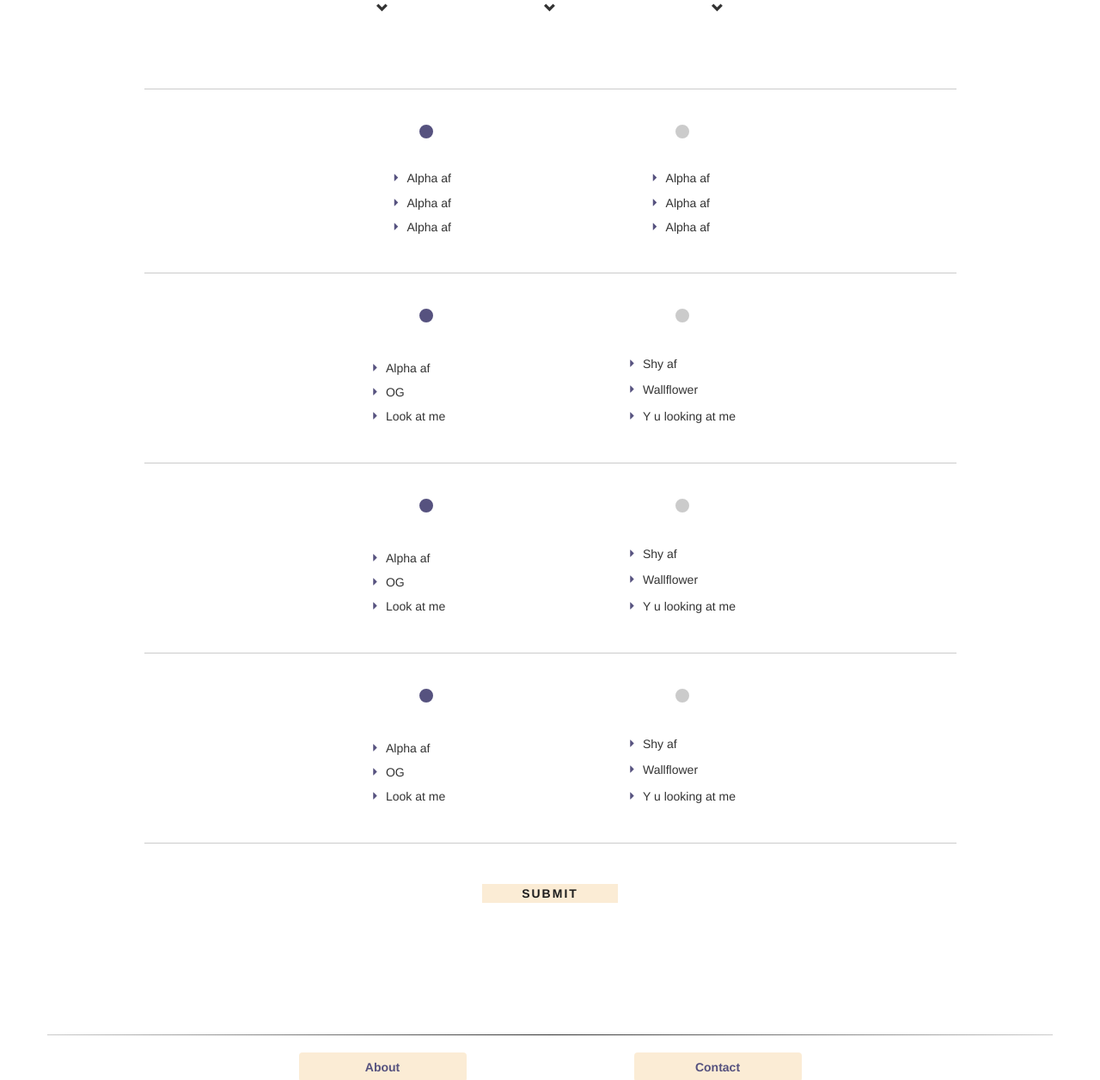
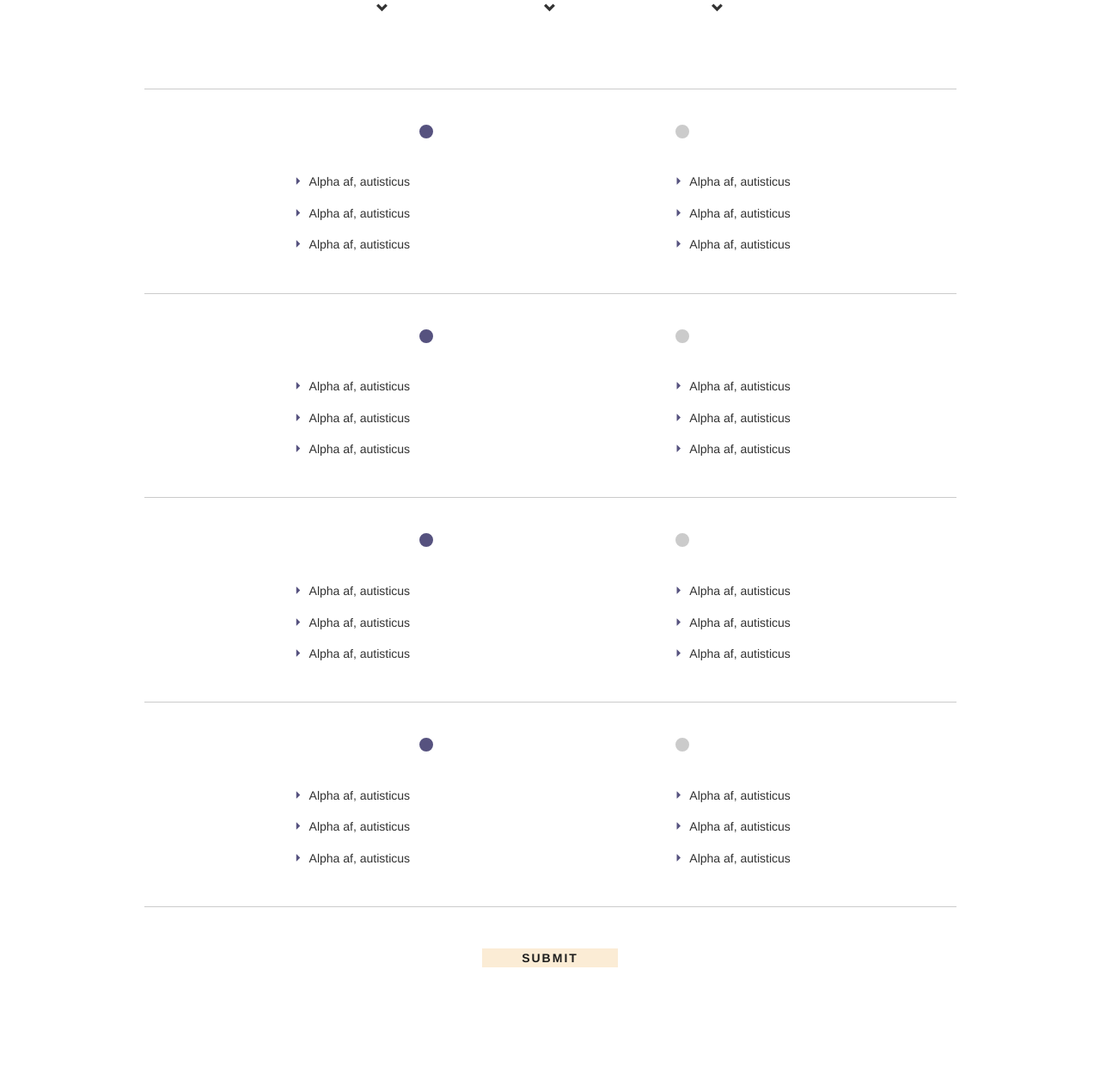
Before and after one commit to JurajMarkesic2/ReccSite, a Django app: page / in a window 1280 px wide, after a click on "TAKE THE TEST". Shown: the part 351-1607 px from the top of the page at 86% size. Run offline with Django 3.2, Linux system fonts and the light colour scheme; some libraries are stand-ins or nearby versions.

Commit message:
comp fix

```diff
--- a/mysite/general/static/general/css/custom.css
+++ b/mysite/general/static/general/css/custom.css
@@ -139,7 +139,7 @@
 
 .leftDesc {
 	position: relative;
-	left: 0%;
+	left: 6%;
 }
 
 .rightDesc {
@@ -187,6 +187,7 @@
 		display: inline-block;
 		position: relative;
 		right: 10%;
+
 	}
 
 	.itemDesc {
@@ -197,17 +198,18 @@
 		display: block;
 		position: relative;
 		right: 15%;
-        font-size: 13px;
+        font-size: 10px;
+
 	}
 
 	.leftDesc {
 		position: relative;
-		left: -10%;
+		left: -5%;
 	}
 
 	.rightDesc {
 		position: relative;
-		left: 5%;
+		left: -5%;
 	}
 }
 
--- a/mysite/general/templates/general/home.html
+++ b/mysite/general/templates/general/home.html
@@ -50,15 +50,15 @@
 
 					<div class="descs">
 						<ul class="traitDesc leftDesc">
-							<li class="itemDesc">Alpha af</li>
-							<li class="itemDesc">Alpha af</li>
-							<li class="itemDesc">Alpha af</li>
+							<li class="itemDesc">Alpha af, autisticus</li>
+							<li class="itemDesc">Alpha af, autisticus</li>
+							<li class="itemDesc">Alpha af, autisticus</li>
 						</ul>
 
 						<ul class="traitDesc rightDesc">
-							<li class="itemDesc">Alpha af</li>
-							<li class="itemDesc">Alpha af</li>
-							<li class="itemDesc">Alpha af</li>
+							<li class="itemDesc">Alpha af, autisticus</li>
+							<li class="itemDesc">Alpha af, autisticus</li>
+							<li class="itemDesc">Alpha af, autisticus</li>
 						</ul>
 					</div>
 
@@ -70,15 +70,15 @@
 
 					<div class="descs">
 						<ul class="traitDesc leftDesc">
-							<li class="itemDesc">Alpha af</li>
-							<li class="itemDesc">OG</li>
-							<li class="itemDesc">Look at me</li>
+							<li class="itemDesc">Alpha af, autisticus</li>
+							<li class="itemDesc">Alpha af, autisticus</li>
+							<li class="itemDesc">Alpha af, autisticus</li>
 						</ul>
 
 						<ul class="traitDesc rightDesc">
-							<li class="itemDesc">Shy af</li>
-							<li class="itemDesc">Wallflower</li>
-							<li class="itemDesc">Y u looking at me</li>
+							<li class="itemDesc">Alpha af, autisticus</li>
+							<li class="itemDesc">Alpha af, autisticus</li>
+							<li class="itemDesc">Alpha af, autisticus</li>
 						</ul>
 					</div>
 
@@ -90,15 +90,15 @@
 
 					<div class="descs">
 						<ul class="traitDesc leftDesc">
-							<li class="itemDesc">Alpha af</li>
-							<li class="itemDesc">OG</li>
-							<li class="itemDesc">Look at me</li>
+							<li class="itemDesc">Alpha af, autisticus</li>
+							<li class="itemDesc">Alpha af, autisticus</li>
+							<li class="itemDesc">Alpha af, autisticus</li>
 						</ul>
 
 						<ul class="traitDesc rightDesc">
-							<li class="itemDesc">Shy af</li>
-							<li class="itemDesc">Wallflower</li>
-							<li class="itemDesc">Y u looking at me</li>
+							<li class="itemDesc">Alpha af, autisticus</li>
+							<li class="itemDesc">Alpha af, autisticus</li>
+							<li class="itemDesc">Alpha af, autisticus</li>
 						</ul>
 					</div>
 
@@ -110,15 +110,15 @@
 
 					<div class="descs">
 						<ul class="traitDesc leftDesc">
-							<li class="itemDesc">Alpha af</li>
-							<li class="itemDesc">OG</li>
-							<li class="itemDesc">Look at me</li>
+							<li class="itemDesc">Alpha af, autisticus</li>
+							<li class="itemDesc">Alpha af, autisticus</li>
+							<li class="itemDesc">Alpha af, autisticus</li>
 						</ul>
 
 						<ul class="traitDesc rightDesc">
-							<li class="itemDesc">Shy af</li>
-							<li class="itemDesc">Wallflower</li>
-							<li class="itemDesc">Y u looking at me</li>
+							<li class="itemDesc">Alpha af, autisticus</li>
+							<li class="itemDesc">Alpha af, autisticus</li>
+							<li class="itemDesc">Alpha af, autisticus</li>
 						</ul>
 					</div>
 
```
